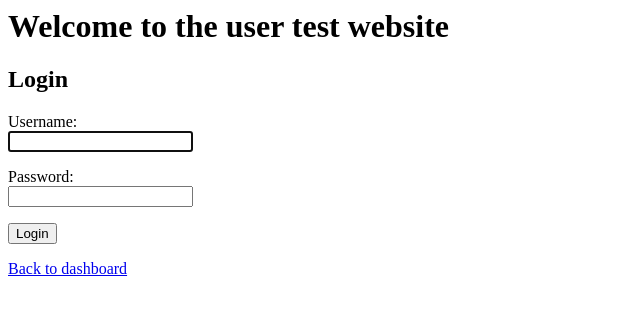
After one commit to TJPain/django-user-management, a Django app: page /accounts/login/ in a window 1280 px wide. The commit adds this page. Shown: the top 315 px of the page, without its empty margins (0-640 px from the left). Run offline with Django 3.2, Linux system fonts and the light colour scheme.

Commit message:
Login logout functionality
type: feat

Login and logout functionality. Login template and default redirects changed in settings.py

```diff
--- a/iam_project/iam_project/settings.py
+++ b/iam_project/iam_project/settings.py
@@ -124,3 +124,8 @@ STATIC_URL = '/static/'
 # https://docs.djangoproject.com/en/3.2/ref/settings/#default-auto-field
 
 DEFAULT_AUTO_FIELD = 'django.db.models.BigAutoField'
+
+# Change default login and logout redirects
+
+LOGIN_REDIRECT_URL = "dashboard"
+LOGOUT_REDIRECT_URL = "dashboard"
--- a/iam_project/users/templates/base.html
+++ b/iam_project/users/templates/base.html
@@ -1,3 +1,12 @@
+<style>
+    label, input {
+        display: block;
+    }
+    span.helptext {
+        display: none;
+    }
+</style>
+
 <h1>Welcome to the user test website</h1>
 
 {% block content %}
--- /dev/null
+++ b/iam_project/users/templates/registration/login.html
@@ -0,0 +1,13 @@
+{% extends 'base.html' %}
+
+{% block content %}
+<h2>Login</h2>
+
+<form method="post">
+    {% csrf_token %}
+    {{ form.as_p }}
+    <input type="submit" value="Login">
+</form>
+
+<a href="{% url 'dashboard' %}">Back to dashboard</a>
+{% endblock %}
--- a/iam_project/users/urls.py
+++ b/iam_project/users/urls.py
@@ -1,6 +1,7 @@
-from django.conf.urls import url
+from django.conf.urls import include, url
 from users.views import dashboard
 
 urlpatterns = [
+    url(r"^accounts/", include("django.contrib.auth.urls")),
     url(r"^dashboard/", dashboard, name="dashboard"),
 ]
```
Also changed, not shown: iam_project/users/templates/users/dashboard.html (+8 -0 lines), iam_project/db.sqlite3.
